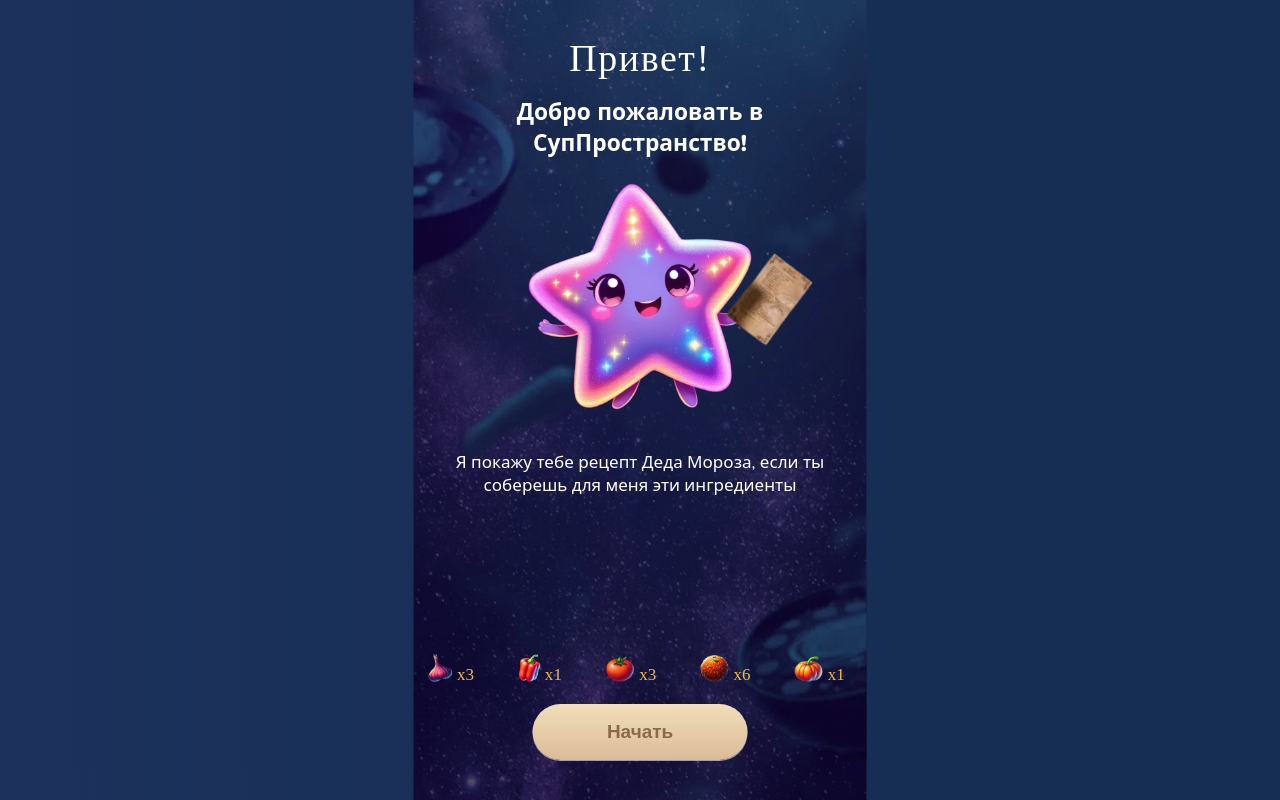
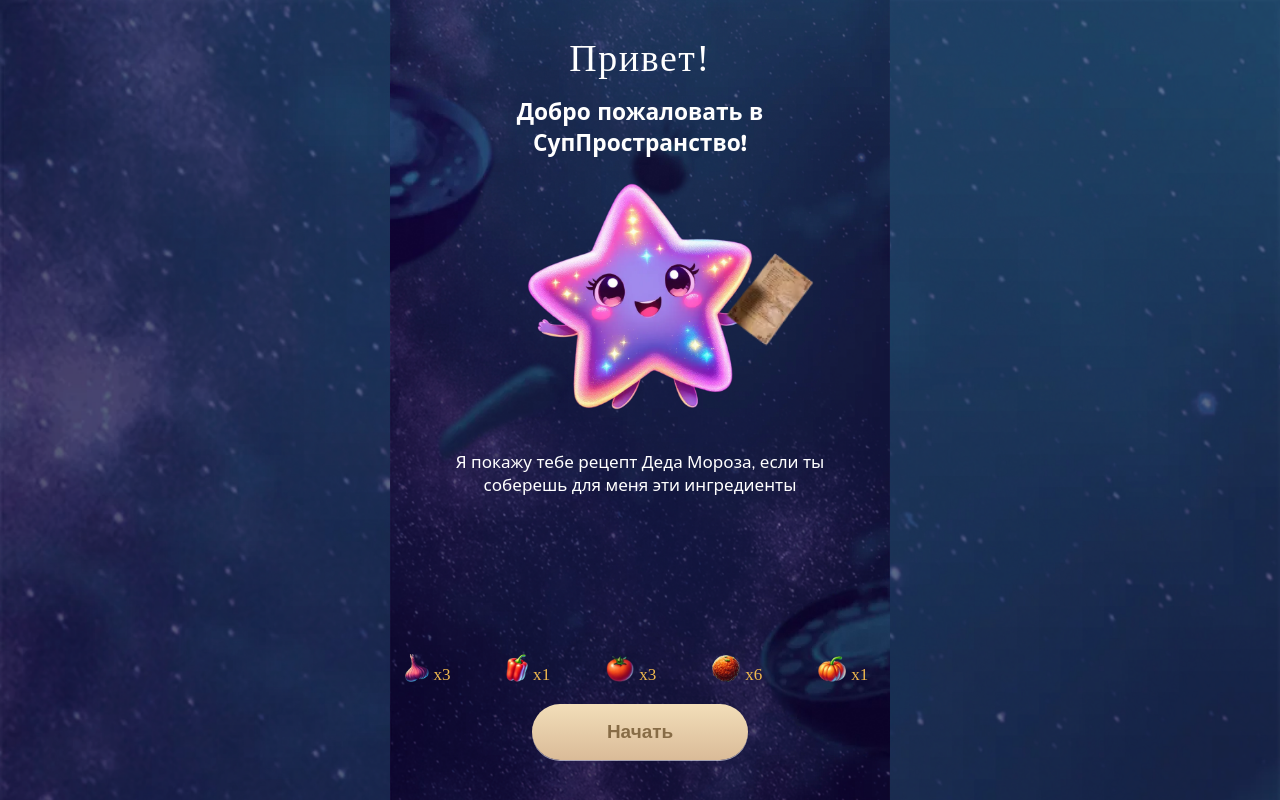
Before and after one commit to SergeyShapliuk/game, a React (Vite) app: page / in a window 1280 px wide. Built offline with nearby package versions, Linux system fonts and the light colour scheme; a web font is replaced by a local one.

Commit message:
Favicon and bg for desktop

```diff
--- a/index.html
+++ b/index.html
@@ -2,7 +2,7 @@
 <html lang="en">
 <head>
     <meta charset="UTF-8"/>
-    <link rel="icon" type="image/svg+xml" href="/vite.svg"/>
+    <link rel="icon" type="image/png" href="/favicon.png"/>
     <link rel="preconnect" href="https://fonts.googleapis.com">
     <link rel="preconnect" href="https://fonts.gstatic.com" crossorigin>
     <link href="https://fonts.googleapis.com/css2?family=Nunito:ital,wght@0,200..1000;1,200..1000&display=swap"
--- a/src/App.css
+++ b/src/App.css
@@ -1,7 +1,7 @@
 .app {
     position: fixed;
     width: 100%;
-    max-width: 453px;
+    max-width: 500px;
     height: 100%;
     /*display: flex;*/
     /*flex-direction: column;*/
--- a/src/index.css
+++ b/src/index.css
@@ -30,6 +30,9 @@ html, body {
     /*justify-content: center;*/
     /*align-items: center;*/
     background: #1a2c52 linear-gradient(90deg, #1C325C 0%, #172E55 52%, #162D54 79.5%, #162D54 100%);
+    background-image: url("./assets/stars.webp"), url('./assets/bg-bottom-layer.webp');
+    background-size: cover;
+    background-repeat: no-repeat;
     margin: 0 auto;
     padding: 0;
 }
```
Also changed, not shown: public/favicon.png (added).
